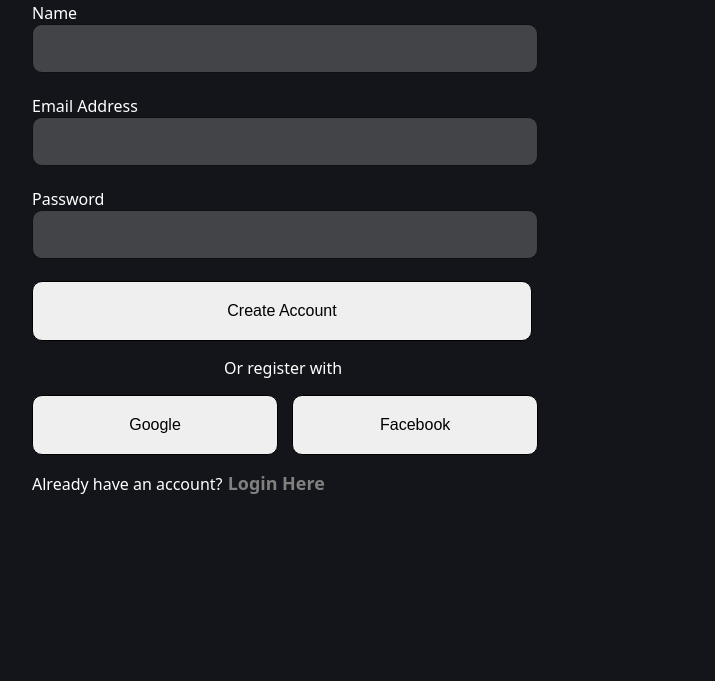
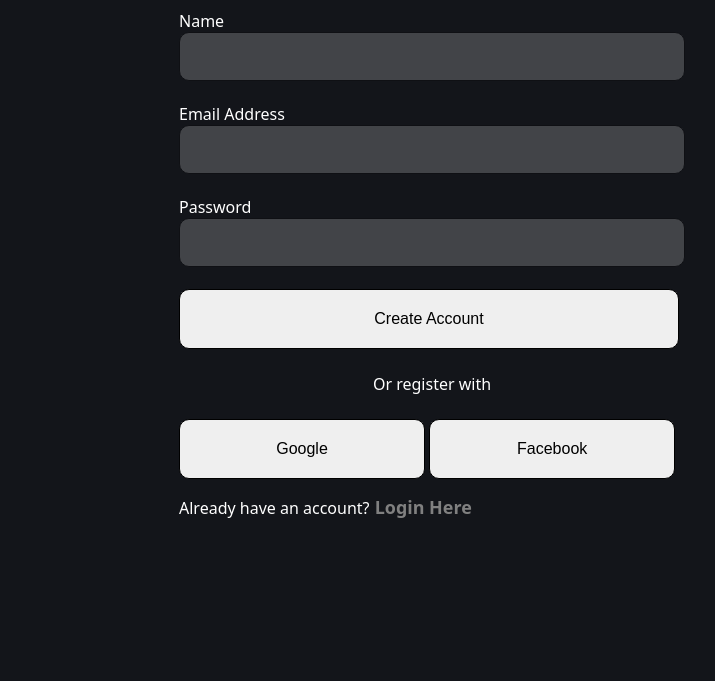
Before and after one commit to devprogq/Dev, an Astro site in the folder Projects/formClone/: page / in a window 1280 px wide. Shown: the part 119-800 px from the top of the page, without its empty margins (208-923 px from the left). Built offline with nearby package versions, Linux system fonts and the light colour scheme; Astro itself is replaced by a stand-in of ours.

Commit message:
Well centered with a wrapper, quick fix

```diff
--- a/Projects/formClone/src/components/Signup.astro
+++ b/Projects/formClone/src/components/Signup.astro
@@ -6,7 +6,9 @@
     <title>Document</title>
 </head>
 <body>
+<div id="wrapper">
     <form>
+        <div id="topText">
             <h1 class="text">
                 Get Started with Humawork
             </h1>
@@ -14,6 +16,7 @@
             <h2>
                 Manage people easily starting from now!
             </h2>
+        </div>
 
         <label class="text" for="fname">Name</label><br>
         <input class="inputB" type="text" id="fname" name="fname"><br><br>
@@ -38,14 +41,18 @@
         <p class="text">Already have an account? <strong> <a href="">Login Here</a> </strong></p>
 
     </form>
+</div >
+
 </body>
 </html>
 
 <style>
-    form {
-        width: 800px;
-        margin-right: auto;
-        margin-left: auto;
+    #wrapper {
+        width: 700px;
+        display: flex;
+        justify-content: center;
+        align-items: center;
+        margin: auto;
     }
     .text {
         color: white;
@@ -67,6 +74,7 @@
         opacity: 0.5;
     }
     #btnB {
+        cursor: pointer;
         font-size: 1rem;
         width: 500px;
         height: 60px;
@@ -78,13 +86,15 @@
         cursor: pointer;
         border: 1px solid black;
         border-radius: 10px;
-        margin-right: 10px;
+        margin-right: auto;
+        margin-left: auto;
         width: 246px;
         height: 60px;
     }
     #separator {
-        margin-left: 12rem;
-        margin-top: 1rem;
+        display: flex;
+        justify-content: center;
+        margin: 0.5rem;
     }
     a {
         font-size: 1.12rem;
```
Lines whose indentation alone changed are shown as unchanged.
